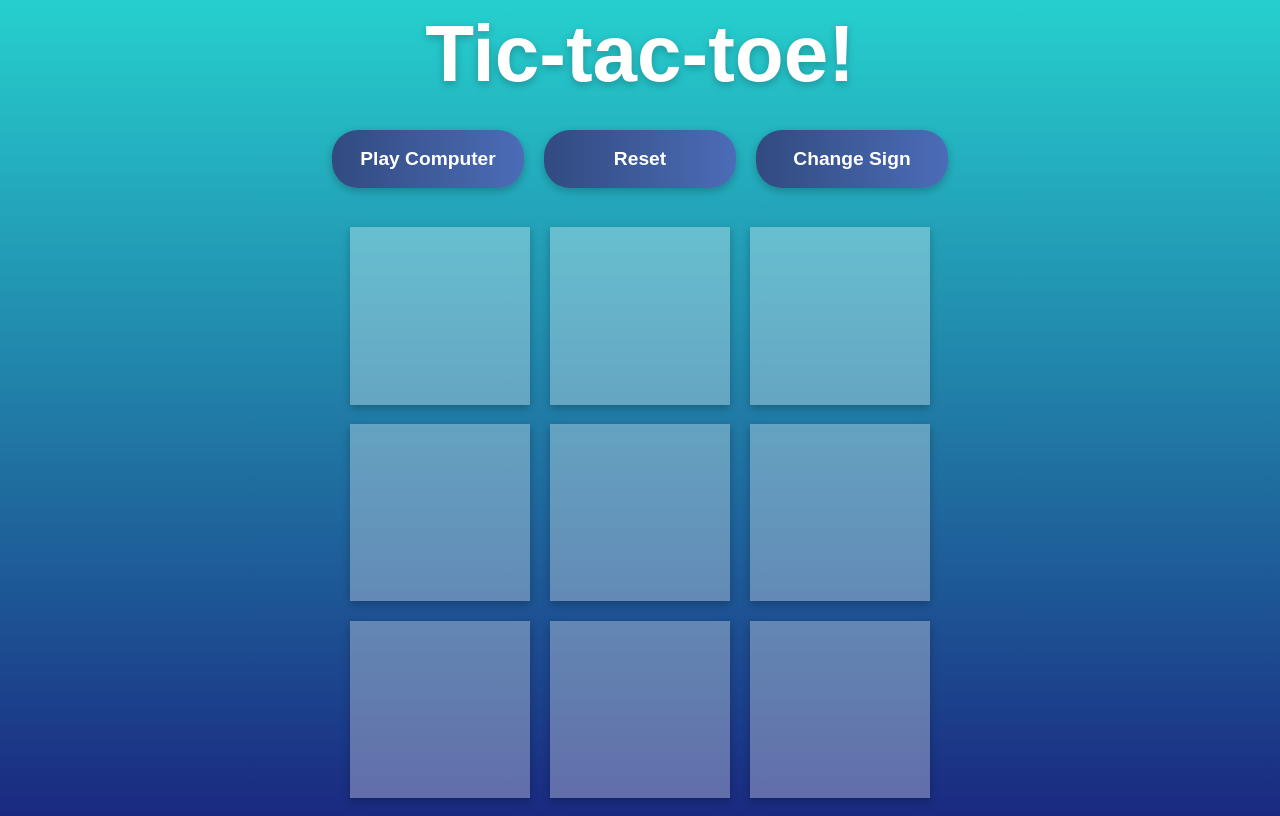
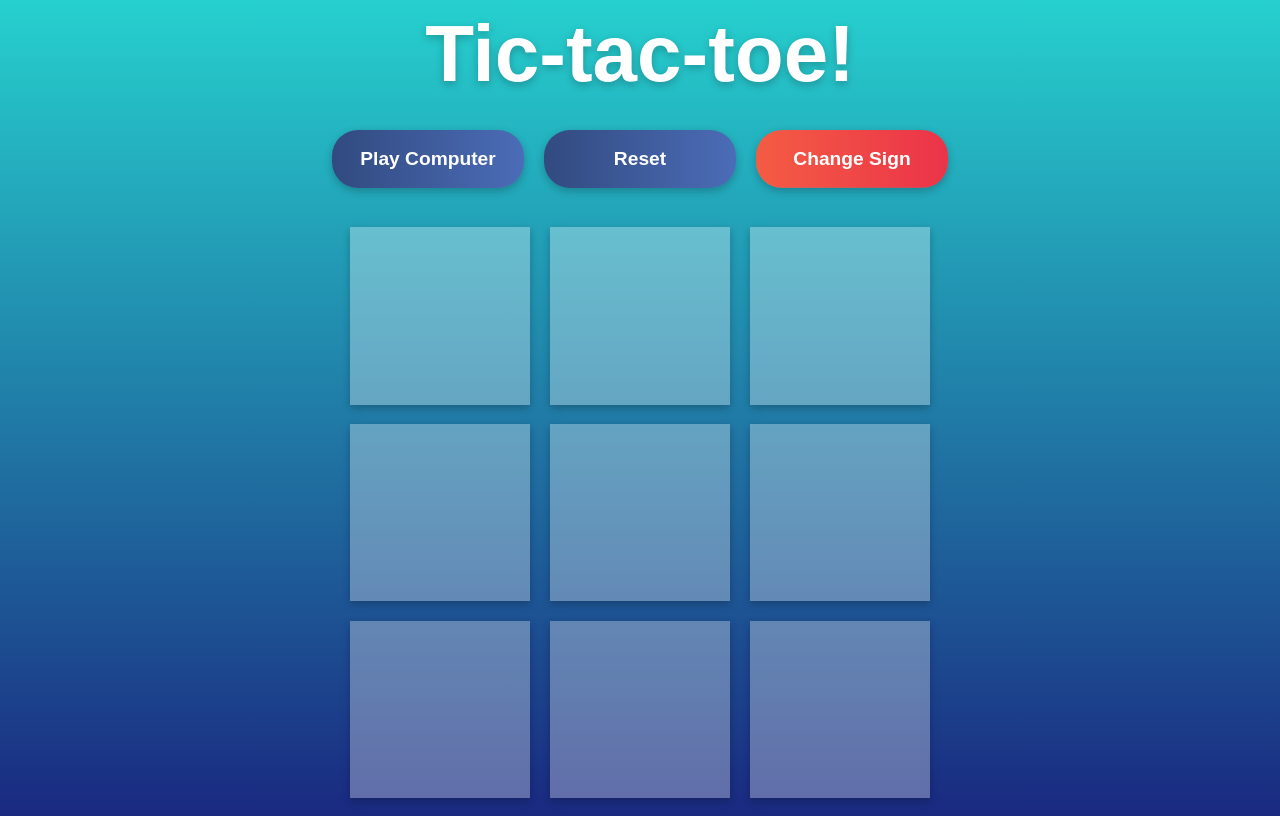
Before and after one commit to MarekRykaczewski/tic-tac-toe, a plain HTML site: page index.html in a window 1280 px wide. Both pictures are taken after a click on the button "Change Sign". Drawn offline with Linux system fonts and the light colour scheme.

Commit message:
change sign button styling on click

```diff
--- a/script.js
+++ b/script.js
@@ -40,6 +40,12 @@ const gameController = (() => {
 
     // Switch players button
     changeSignButton.onclick = function(){
+        if (changeSignButton.classList.contains("disabled")) {
+            changeSignButton.classList.remove("disabled")
+        } else {
+            changeSignButton.classList.add("disabled")
+        }
+
         switchPlayers()
     }
 
@@ -59,6 +65,7 @@ const gameController = (() => {
         newGameController.updateDisplay(board);
         playComputerButton.disabled = false;
         playComputerButton.classList.remove("disabled")
+        changeSignButton.classList.remove("disabled")
         playWithAI = true;
     }
 
--- a/styles.css
+++ b/styles.css
@@ -76,6 +76,15 @@ h1 {
     background-position: 0%;
 }
 
+#change-button.disabled {
+    background: #EB3349;  /* fallback for old browsers */
+    background: -webkit-linear-gradient(to right, #F45C43, #EB3349);  /* Chrome 10-25, Safari 5.1-6 */
+    background: linear-gradient(to right, #F45C43, #EB3349); /* W3C, IE 10+/ Edge, Firefox 16+, Chrome 26+, Opera 12+, Safari 7+ */
+    background-size: 100%;
+    background-position: 0%;
+}
+
+
 .menu button {
     color: white;
     font-size: 1.2em;
```
